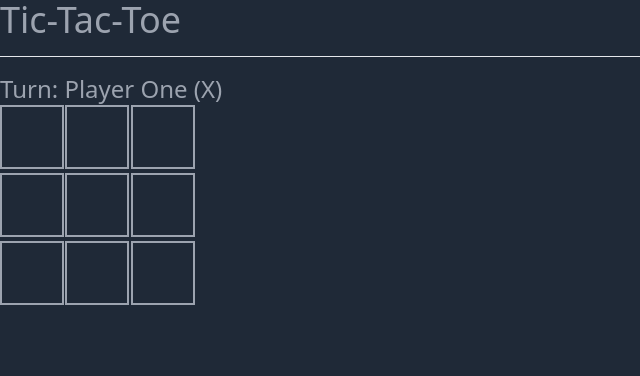
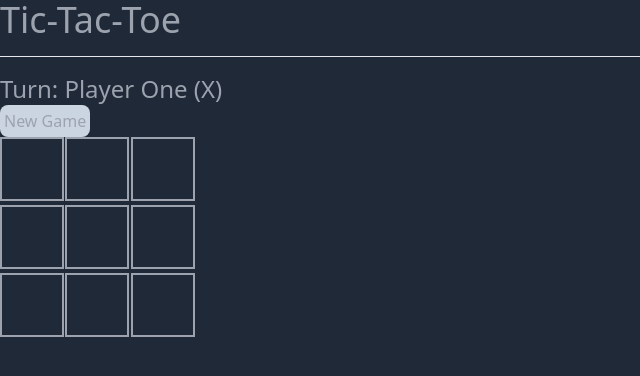
Before and after one commit to edgartrs/tic-tact-toe-vue, a Vue app: page / in a window 1280 px wide. Shown: the top 376 px of the page, without its empty margins (0-640 px from the left). Built offline with nearby package versions, Linux system fonts and the light colour scheme.

Commit message:
feat: Add new game button

```diff
--- a/src/App.vue
+++ b/src/App.vue
@@ -59,6 +59,15 @@ const turn = (square: Square, player: Player) => {
         console.log(`Winner! ${currentPlayer.value.name}`)
         console.table(winSquares.value)
     }
+}
+
+const reset = () => {
+    board.value.forEach((square) => {
+        square.symbol = ""
+        square.highlight = false
+    })
+    winner.value = null
+    currentPlayer.value = playerOne
 }
 
 const getWinSquares = () => {
@@ -133,9 +142,13 @@ const getWinSquares = () => {
     <main>
         <h1 class="text-4xl">Tic-Tac-Toe</h1>
         <hr class="my-4" />
+        <div class="mx-auto">
             <h2 class="text-2xl">
                 Turn: {{ currentPlayer.name }} ({{ currentPlayer.symbol }})
             </h2>
+            <button class="bg-slate-300 rounded-lg p-1" @click="reset">
+                New Game
+            </button>
             <div class="grid grid-cols-3 gap-1 w-48">
                 <BoardSquare
                     v-for="square in board"
@@ -144,5 +157,6 @@ const getWinSquares = () => {
                     :highlight="square.highlight"
                 />
             </div>
+        </div>
     </main>
 </template>
```
Lines whose indentation alone changed are shown as unchanged.
